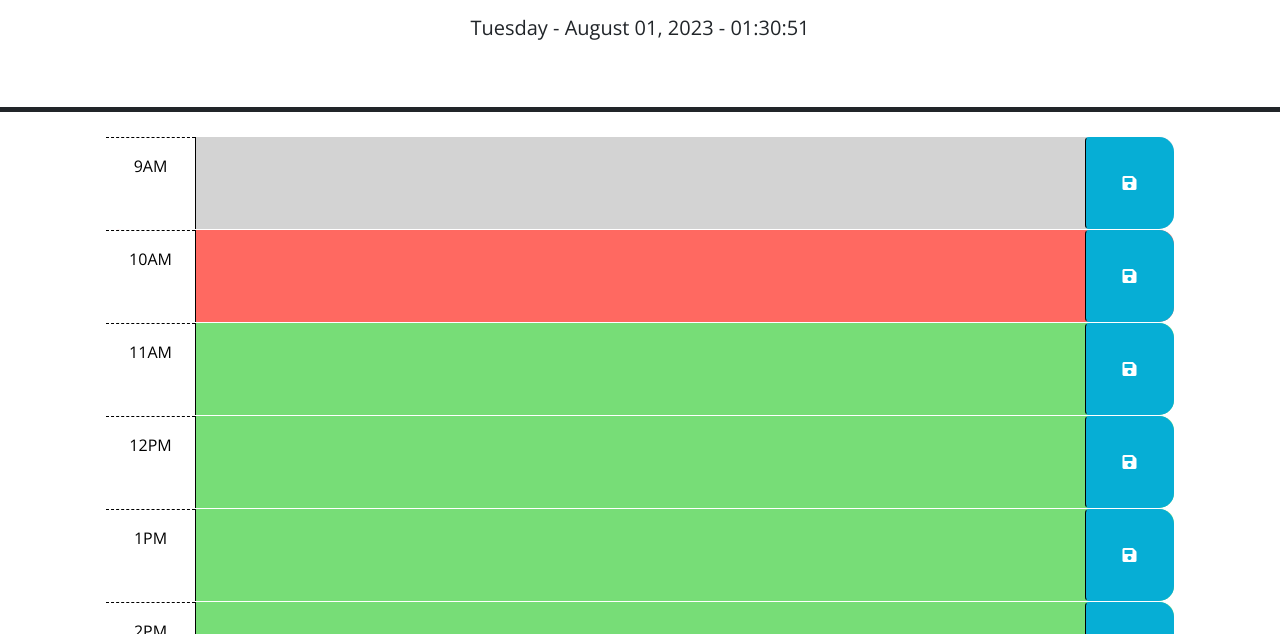
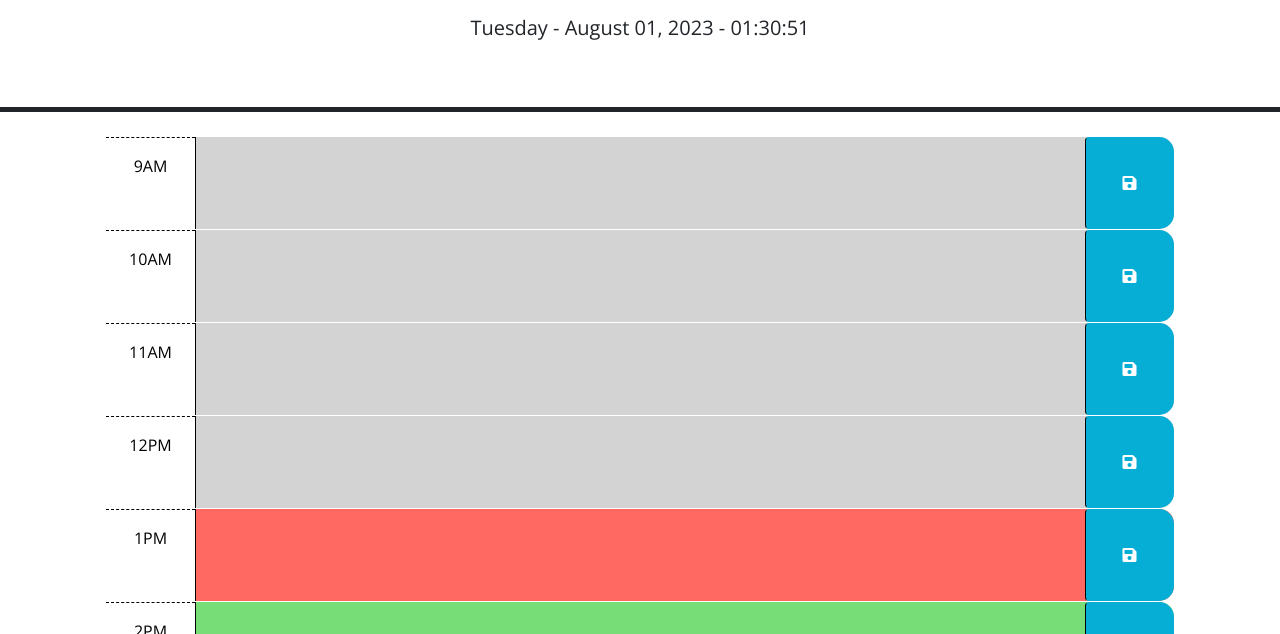
Before and after one commit to Elrond-Hubbard/schedule-planner, a plain HTML site: page index.html in a window 1280 px wide. Shown: the part 166-800 px from the top of the page. Drawn offline with nearby package versions, Linux system fonts and the light colour scheme.

Commit message:
wrote past/present/future logic

```diff
--- a/script.js
+++ b/script.js
@@ -31,12 +31,17 @@ $(document).ready(function () {
     hourId = $(this).attr('id');
     currentHour = dayjs().format('HH')
     if (hourId < currentHour) {
-      console.log('we are in the past')
+      $(this).removeClass('present future');
+      $(this).addClass('past');
     }
     else if (hourId > currentHour) {
-      console.log('we are in the future')
+      $(this).removeClass('present past');
+      $(this).addClass('future');
     }
-    else {console.log('we are in the present')}
+    else {
+      $(this).removeClass('past future');
+      $(this).addClass('present');
+    }
   })
   // TODO: Add code to get any user input that was saved in localStorage and set
   // the values of the corresponding textarea elements. HINT: How can the id
@@ -49,5 +54,3 @@ $(document).ready(function () {
   }
   setInterval(displayClock, 100);
 });
-
-console.log(localStorage.getItem('hour-9'))
```
Also changed, not shown: index.html (+0 -3 lines).
